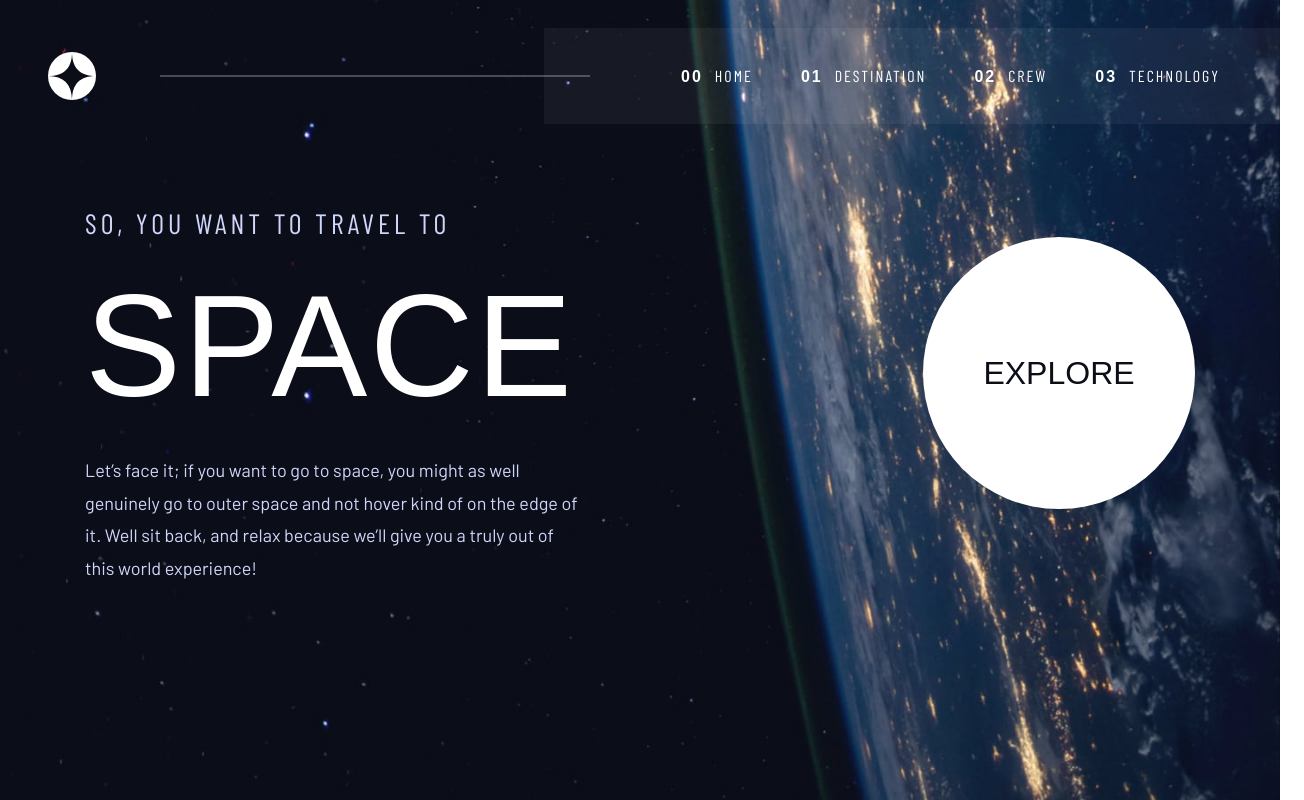
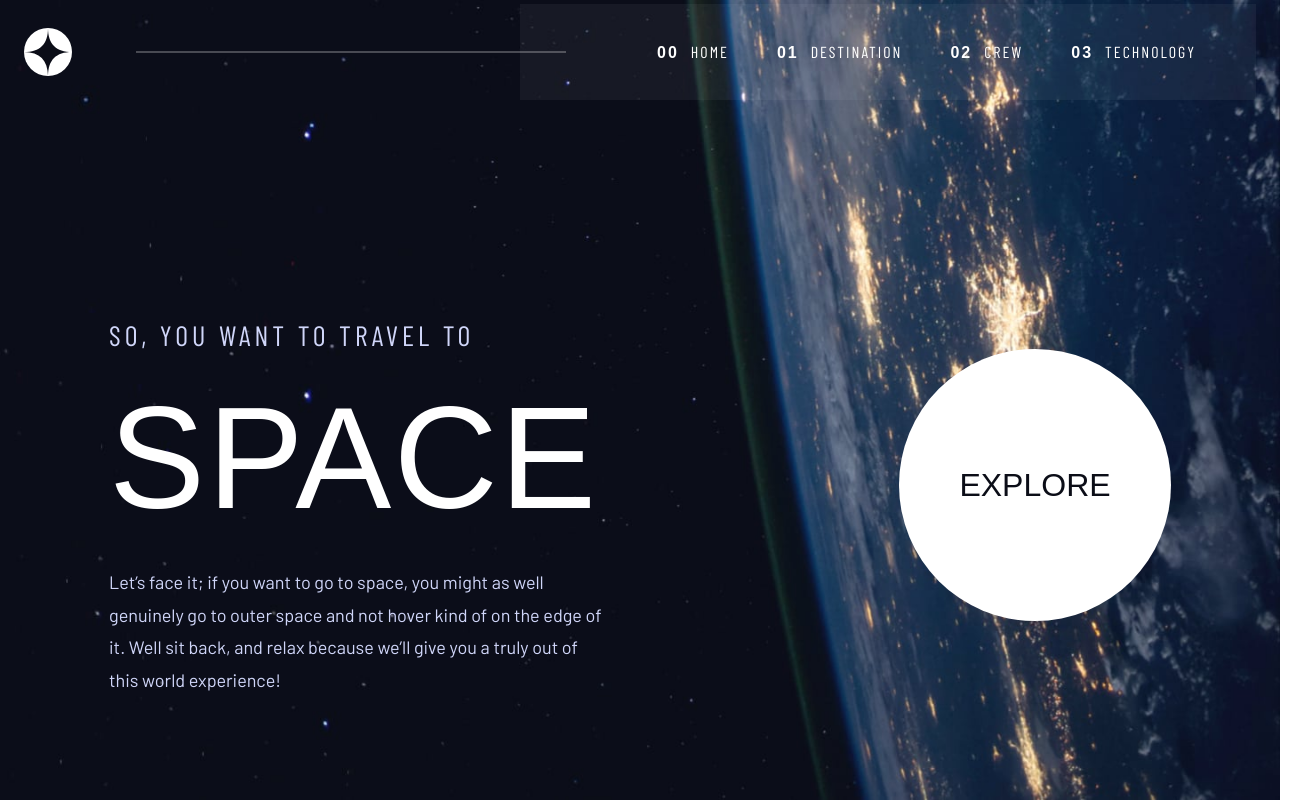
Before and after one commit to kelvincharlesdev/space-tourism-multi-page, a React (Vite) app: page /home in a window 1280 px wide. Shown: the whole page, 1304 px wide, since content can reach past the window. Built offline with nearby package versions, Linux system fonts and the light colour scheme; a web font is replaced by a local one.

Commit message:
fix: Adjust style and code the MainLayout

```diff
--- a/src/components/MainLayout/MainLayout.styles.ts
+++ b/src/components/MainLayout/MainLayout.styles.ts
@@ -1,33 +1,14 @@
-import styled, { css } from 'styled-components';
+import styled from 'styled-components';
 import * as I from './MainLayout.interface';
 
 export const MainLayoutWrapper = styled.div<I.MainLayoutStyleProps>`
   min-height: 100vh;
   width: 100%;
-  background-repeat: no-repeat;
-  background-position: center;
-  background-size: cover;
-
-  ${({ $bgImage, $bgImageMobile, $bgImageTablet }) => css`
-    background-image: ${$bgImageMobile
-      ? `url(${$bgImageMobile})`
-      : `url(${$bgImageTablet})`};
-
-    @media (min-width: 668px) {
-      background-image: ${$bgImageTablet
-        ? `url(${$bgImageTablet})`
-        : `url(${$bgImage})`};
-    }
-
-    @media (min-width: 1024px) {
-      background-image: url(${$bgImage});
-    }
-  `}
+  position: relative;
 `;
 
 export const LayoutContent = styled.div`
   max-width: 1440px;
   width: 100%;
   margin: 0 auto;
-  padding: 24px;
 `;
--- a/src/components/MainLayout/MainLayout.tsx
+++ b/src/components/MainLayout/MainLayout.tsx
@@ -1,24 +1,14 @@
 import * as S from './MainLayout.styles';
-import * as I from './MainLayout.interface';
 import { Header } from '../Header';
+import { Outlet } from 'react-router-dom';
 
-export const MainLayout = ({
-  children,
-  bgImage,
-  bgImageMobile,
-  bgImageTablet
-}: I.MainLayoutProps) => {
+export const MainLayout = () => {
   return (
-    <S.MainLayoutWrapper
-      $bgImage={bgImage}
-      $bgImageTablet={bgImageTablet}
-      $bgImageMobile={bgImageMobile}
-      data-testid="main-layout"
-    >
+    <S.MainLayoutWrapper data-testid="main-layout">
       <S.LayoutContent>
         <Header />
-        {children}
       </S.LayoutContent>
+      <Outlet />
     </S.MainLayoutWrapper>
   );
 };
--- a/src/pages/Crew/Crew.styles.ts
+++ b/src/pages/Crew/Crew.styles.ts
@@ -1,3 +1,32 @@
 import styled from 'styled-components';
 
-export const Container = styled.div``;
+export const Main = styled.main`
+  min-height: 100vh;
+  width: 100%;
+  justify-content: center;
+  align-items: center;
+
+  background-image: url('src/assets/crew/background-crew-mobile.jpg');
+  background-repeat: no-repeat;
+  background-position: center;
+  background-size: cover;
+
+  @media (min-width: 668px) {
+    background-image: url('src/assets/crew/background-crew-tablet.jpg');
+  }
+
+  @media (min-width: 1024px) {
+    background-image: url('src/assets/crew/background-crew-desktop.jpg');
+  }
+
+  h1 {
+    width: 100%;
+    min-height: 100vh;
+    color: #fff;
+    font-size: 3rem;
+    text-align: center;
+    display: flex;
+    align-items: center;
+    justify-content: center;
+  }
+`;
--- a/src/pages/Crew/Crew.tsx
+++ b/src/pages/Crew/Crew.tsx
@@ -1,13 +1,9 @@
-import { MainLayout } from '@/components/MainLayout';
+import * as S from './Crew.styles';
 
 export const Crew = () => {
   return (
-    <MainLayout
-      bgImage="src/assets/crew/background-crew-desktop.jpg"
-      bgImageTablet="src/assets/crew/background-crew-tablet.jpg"
-      bgImageMobile="src/assets/crew/background-crew-mobile.jpg"
-    >
+    <S.Main>
       <h1>TESTANDO Crew</h1>
-    </MainLayout>
+    </S.Main>
   );
 };
--- a/src/pages/Destination/Destination.styles.ts
+++ b/src/pages/Destination/Destination.styles.ts
@@ -1,3 +1,32 @@
 import styled from 'styled-components';
 
-export const Container = styled.div``;
+export const Main = styled.main`
+  min-height: 100vh;
+  width: 100%;
+  justify-content: center;
+  align-items: center;
+
+  background-image: url('src/assets/destination/background-destination-mobile.jpg');
+  background-repeat: no-repeat;
+  background-position: center;
+  background-size: cover;
+
+  @media (min-width: 668px) {
+    background-image: url('src/assets/destination/background-destination-tablet.jpg');
+  }
+
+  @media (min-width: 1024px) {
+    background-image: url('src/assets/destination/background-destination-desktop.jpg');
+  }
+
+  h1 {
+    width: 100%;
+    min-height: 100vh;
+    color: #fff;
+    font-size: 3rem;
+    text-align: center;
+    display: flex;
+    align-items: center;
+    justify-content: center;
+  }
+`;
--- a/src/pages/Destination/Destination.tsx
+++ b/src/pages/Destination/Destination.tsx
@@ -1,13 +1,9 @@
-import { MainLayout } from '@/components/MainLayout';
+import * as S from './Destination.styles';
 
 export const Destination = () => {
   return (
-    <MainLayout
-      bgImage="src/assets/destination/background-destination-desktop.jpg"
-      bgImageTablet="src/assets/destination/background-destination-tablet.jpg"
-      bgImageMobile="src/assets/destination/background-destination-mobile.jpg"
-    >
+    <S.Main>
       <h1>TESTANDO DESTINATION</h1>
-    </MainLayout>
+    </S.Main>
   );
 };
--- a/src/pages/Home/Home.styles.ts
+++ b/src/pages/Home/Home.styles.ts
@@ -1,15 +1,24 @@
 import styled from 'styled-components';
 
 export const Main = styled.main`
-  min-height: calc(100vh - 136px);
-  height: 100%;
+  min-height: 100vh;
   width: 100%;
   display: flex;
   align-items: center;
+  justify-content: center;
   flex-direction: column;
+  background-image: url('src/assets/home/background-home-mobile.jpg');
+  background-repeat: no-repeat;
+  background-position: center;
+  background-size: cover;
+
+  @media (min-width: 668px) {
+    background-image: url('src/assets/home/background-home-tablet.jpg');
+  }
 
   @media (min-width: 1024px) {
     justify-content: end;
+    background-image: url('src/assets/home/background-home-desktop.jpg');
   }
 `;
 
@@ -21,6 +30,8 @@ export const Content = styled.div`
   flex-direction: column;
   align-items: center;
   justify-content: center;
+
+  padding: 0 24px;
 
   @media (min-width: 1024px) {
     flex-direction: row;
--- a/src/pages/Home/Home.tsx
+++ b/src/pages/Home/Home.tsx
@@ -1,17 +1,11 @@
 import * as S from './Home.styles';
 
 import { Button } from '@/components/Button';
-import { MainLayout } from '@/components/MainLayout';
 import { routes } from '@/routes';
 import { Link } from 'react-router-dom';
 
 export const Home = () => {
   return (
-    <MainLayout
-      bgImage="src/assets/home/background-home-desktop.jpg"
-      bgImageTablet="src/assets/home/background-home-tablet.jpg"
-      bgImageMobile="src/assets/home/background-home-mobile.jpg"
-    >
     <S.Main>
       <S.Content>
         <S.HomeDescription>
@@ -19,9 +13,9 @@ export const Home = () => {
           <h1>SPACE</h1>
           <p>
             Let’s face it; if you want to go to space, you might as well
-              genuinely go to outer space and not hover kind of on the edge of
-              it. Well sit back, and relax because we’ll give you a truly out of
-              this world experience!
+            genuinely go to outer space and not hover kind of on the edge of it.
+            Well sit back, and relax because we’ll give you a truly out of this
+            world experience!
           </p>
         </S.HomeDescription>
         <S.ContentButton>
@@ -31,6 +25,5 @@ export const Home = () => {
         </S.ContentButton>
       </S.Content>
     </S.Main>
-    </MainLayout>
   );
 };
--- a/src/pages/Technology/Technology.styles.ts
+++ b/src/pages/Technology/Technology.styles.ts
@@ -1,3 +1,32 @@
 import styled from 'styled-components';
 
-export const Container = styled.div``;
+export const Main = styled.main`
+  min-height: 100vh;
+  width: 100%;
+  justify-content: center;
+  align-items: center;
+
+  background-image: url('src/assets/technology/background-technology-mobile.jpg');
+  background-repeat: no-repeat;
+  background-position: center;
+  background-size: cover;
+
+  @media (min-width: 668px) {
+    background-image: url('src/assets/technology/background-technology-tablet.jpg');
+  }
+
+  @media (min-width: 1024px) {
+    background-image: url('src/assets/technology/background-technology-desktop.jpg');
+  }
+
+  h1 {
+    width: 100%;
+    min-height: 100vh;
+    color: #fff;
+    font-size: 3rem;
+    text-align: center;
+    display: flex;
+    align-items: center;
+    justify-content: center;
+  }
+`;
--- a/src/pages/Technology/Technology.tsx
+++ b/src/pages/Technology/Technology.tsx
@@ -1,13 +1,9 @@
-import { MainLayout } from '@/components/MainLayout';
+import * as S from './Technology.styles';
 
 export const Technology = () => {
   return (
-    <MainLayout
-      bgImage="src/assets/technology/background-technology-desktop.jpg"
-      bgImageTablet="src/assets/technology/background-technology-tablet.jpg"
-      bgImageMobile="src/assets/technology/background-technology-mobile.jpg"
-    >
+    <S.Main>
       <h1>TESTANDO Technology</h1>
-    </MainLayout>
+    </S.Main>
   );
 };
--- a/src/routes/routes.tsx
+++ b/src/routes/routes.tsx
@@ -4,6 +4,7 @@ import { Home } from '@/pages/Home';
 import { Destination } from '@/pages/Destination';
 import { Crew } from '@/pages/Crew';
 import { Technology } from '@/pages/Technology';
+import { MainLayout } from '@/components/MainLayout';
 
 export const SpaceTourismRoutes = () => {
   return (
@@ -11,10 +12,12 @@ export const SpaceTourismRoutes = () => {
       <Routes>
         <Route path="/*" element={<Navigate replace to="/home" />} />
 
-        <Route path={routes.home} element={<Home />} />
-        <Route path={routes.destination} element={<Destination />} />
-        <Route path={routes.crew} element={<Crew />} />
-        <Route path={routes.technology} element={<Technology />} />
+        <Route element={<MainLayout />}>
+          <Route path={routes.home} element={<Home />} />
+          <Route path={routes.destination} element={<Destination />} />
+          <Route path={routes.crew} element={<Crew />} />
+          <Route path={routes.technology} element={<Technology />} />
+        </Route>
       </Routes>
     </BrowserRouter>
   );
```
Also changed, not shown: 1 other file (tests, documents, lock files or other folders). Lines whose indentation alone changed are shown as unchanged.
